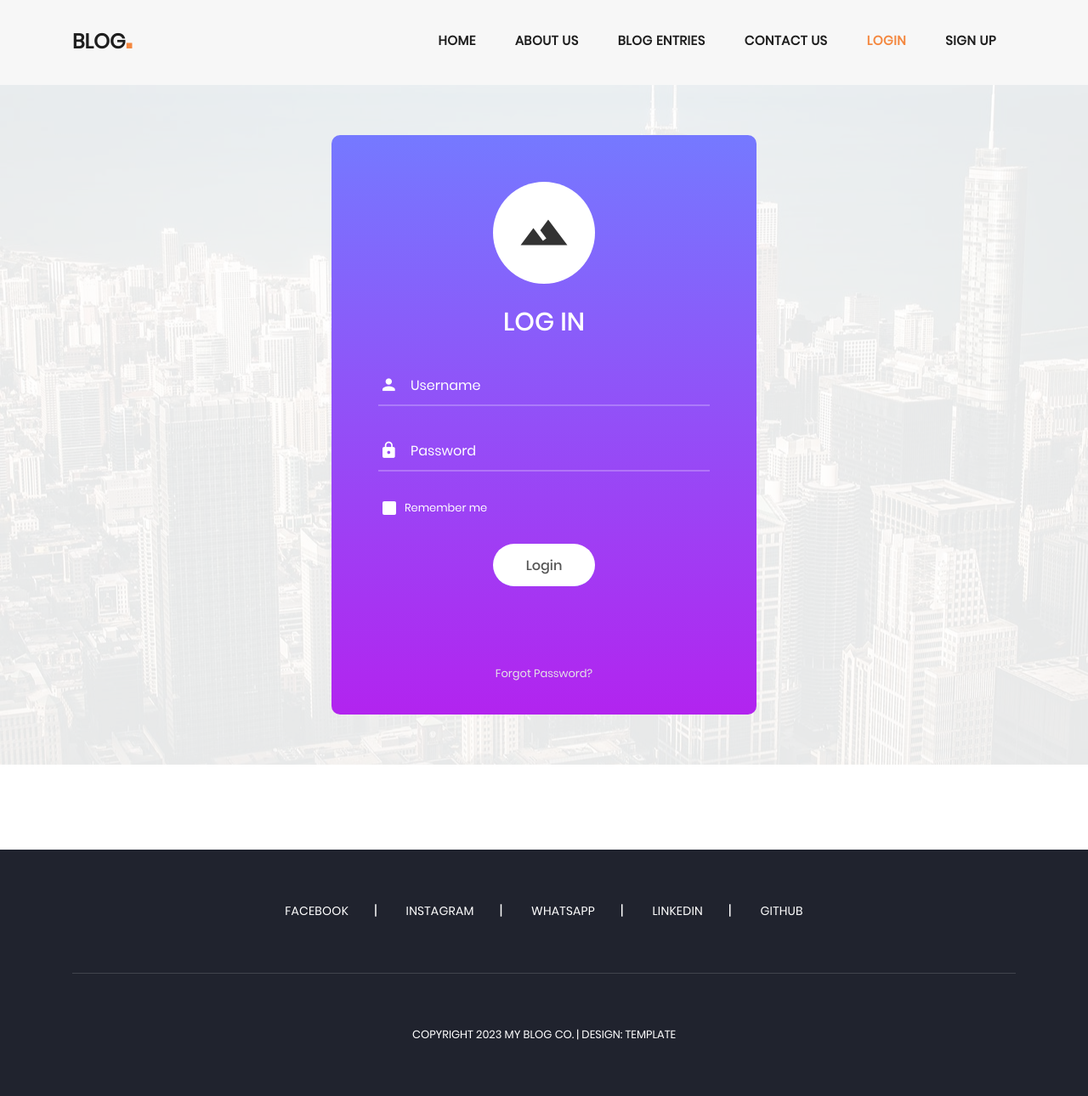
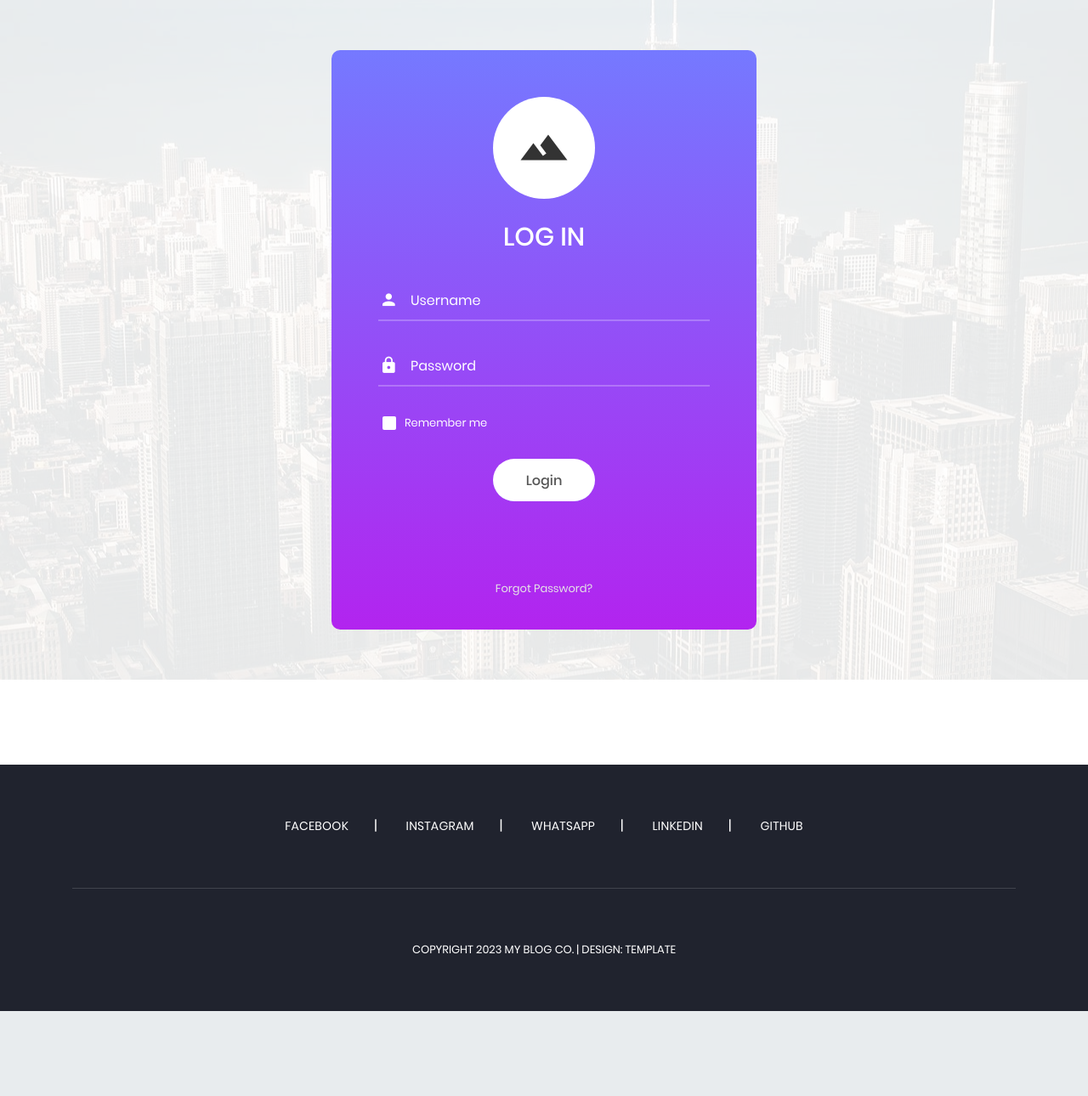
Before and after one commit to RufetYusubov/blogproject, a Django app: page /account/login/ in a window 1280 px wide. Shown: the whole page at 85% size. After the commit the page ends 1190 px from the top, so only its background shows below. Run offline with Django 4.2, Linux system fonts and the light colour scheme; some libraries are stand-ins or nearby versions.

Commit message:
loginle giris

```diff
--- a/BlogApp/models.py
+++ b/BlogApp/models.py
@@ -43,7 +43,7 @@ class CommentModel(models.Model):
         ordering = ("id",)
 
     def __str__(self):
-        return self.user.username + " " + str(self.id)
+        return self.name +" "+ self.surname+" " + str(self.id)
 
 class AboutModel(models.Model):
     name = models.TextField()
--- a/BlogApp/urls.py
+++ b/BlogApp/urls.py
@@ -2,7 +2,6 @@ from django.urls import path
 from BlogApp import views
 
 urlpatterns = [
-    path('home/', views.HomeView.as_view(), name="index"),
     path('category/<int:id>/',views.CategoryView.as_view(),name="categorylink"),
     path('tagcloud/<int:id>/',views.TagCloudView.as_view(),name="tagcloud"),
     path('blogentrie/',views.BlogView.as_view(),name = "blog" ),
--- a/BlogApp/views.py
+++ b/BlogApp/views.py
@@ -2,11 +2,15 @@ from django.shortcuts import render,redirect
 from BlogApp.models import BlogModel,CategoryModel,TagCloudModel,CommentModel,AboutModel
 from django.views.generic import View
 
+
 class HomeView(View):
     def get(self,request,*args,**kwargs):
+        if not request.user.is_authenticated:
+            return redirect("login")
         blogs = BlogModel.objects.order_by("-id")[:3]
         categories = CategoryModel.objects.all()
         tagclouds = TagCloudModel.objects.all()
+
 
         context = {
             'blogs' : blogs,
--- a/blog/urls.py
+++ b/blog/urls.py
@@ -18,9 +18,11 @@ from django.contrib import admin
 from django.urls import path, include
 from django.conf.urls.static import static
 from django.conf import settings
+from BlogApp import views
 
 urlpatterns = [
     path('admin/', admin.site.urls),
+    path('', views.HomeView.as_view(), name="index"),
     path('blog/',include('BlogApp.urls')),
     path('account/',include('account.urls')),
     path('api-auth',include('rest_framework.urls')),
--- a/templates/blog.html
+++ b/templates/blog.html
@@ -5,7 +5,7 @@ Blog Entries
 
 {% block header %}
 
-<header class="" style="position: relative; bottom:0;">
+<header class="">
   <nav class="navbar navbar-expand-lg">
     <div class="container">
       <a class="navbar-brand" href="{% url 'index' %}"><h2>Blog<em>.</em></h2></a>
--- a/templates/contact.html
+++ b/templates/contact.html
@@ -6,7 +6,7 @@ contact
 
 {% block header %}
 
-<header class="" style="position: relative; bottom:0;">
+<header class="">
   <nav class="navbar navbar-expand-lg">
     <div class="container">
       <a class="navbar-brand" href="{% url 'index' %}"><h2>Blog<em>.</em></h2></a>
--- a/templates/index.html
+++ b/templates/index.html
@@ -4,7 +4,7 @@
 
 {% block header %}
 
-<header class="" style="position: relative; bottom:0;">
+<header class="">
   <nav class="navbar navbar-expand-lg">
     <div class="container">
       <a class="navbar-brand" href="{% url 'index' %}"><h2>Blog<em>.</em></h2></a>
@@ -67,7 +67,7 @@
                 <a href="{% url 'post-details' blog.id %}"><h4>{{ blog.name }}</h4></a>
                 <ul class="post-info">
                   <li><a href="#">{{ blog.user.username }}</a></li>
-                  <li><a href="#">{{ blog.pub_date }}</a></li>
+                  <li><a href="#">{{ blog.pub_date }}</li></li>
                   <li><a href="#">Comments {{ blog.blog_comments | length }}</a></li>
                 </ul>
               </div>
--- a/templates/login.html
+++ b/templates/login.html
@@ -25,54 +25,6 @@
 	<link rel="stylesheet" type="text/css" href="{% static 'css/main.css' %}">
 <!--===============================================================================================-->
 {% endblock %}
-
-{% block header %}
-
-<header class="" style="position: relative; bottom:0;">
-  <nav class="navbar navbar-expand-lg">
-    <div class="container">
-      <a class="navbar-brand" href="{% url 'index' %}"><h2>Blog<em>.</em></h2></a>
-      <button class="navbar-toggler" type="button" data-toggle="collapse" data-target="#navbarResponsive" aria-controls="navbarResponsive" aria-expanded="false" aria-label="Toggle navigation">
-        <span class="navbar-toggler-icon"></span>
-      </button>
-      <div class="collapse navbar-collapse" id="navbarResponsive">
-        <ul class="navbar-nav ml-auto">
-          <li class="nav-item ">
-            <a class="nav-link" href="{% url 'index' %}">Home
-            </a>
-          </li>
-          <li class="nav-item">
-            <a class="nav-link" href="{% url 'about' %}">About Us</a>
-          </li>
-          <li class="nav-item">
-            <a class="nav-link" href="{% url 'blog' %}">Blog Entries</a>
-          </li>
-          <li class="nav-item">
-            <a class="nav-link" href="{% url 'contact' %}">Contact Us</a>
-          </li>
-        {% if not request.user.is_authenticated %}
-          <li class="nav-item">
-            <a class="nav-link active" href="{% url 'login' %}">Login
-				<span class="sr-only">(current)</span>
-			</a>
-          </li>
-          <li class="nav-item">
-            <a class="nav-link" href="{% url 'signup' %}">Sign Up</a>
-          </li>
-        {% else %}
-          <li class="nav-item">
-            <a class="nav-link" href="{% url 'logout' %}">Logout</a>
-          </li>
-        {% endif %}
-        </ul>
-      </div>
-    </div>
-  </nav>
-</header>
-
-
-{% endblock %}
-
 {% block content %}
 <body>
 
--- a/templates/post-details.html
+++ b/templates/post-details.html
@@ -5,7 +5,7 @@ Details
 
 {% block header %}
 
-<header class="" style="position: relative; bottom:0;">
+<header class="">
   <nav class="navbar navbar-expand-lg">
     <div class="container">
       <a class="navbar-brand" href="{% url 'index' %}"><h2>Blog<em>.</em></h2></a>
--- a/templates/tagcloud.html
+++ b/templates/tagcloud.html
@@ -5,7 +5,7 @@ Blog Entries
 
 {% block header %}
 
-<header class="" style="position: relative; bottom:0;">
+<header class="">
   <nav class="navbar navbar-expand-lg">
     <div class="container">
       <a class="navbar-brand" href="{% url 'index' %}"><h2>Blog<em>.</em></h2></a>
```
Also changed, not shown: templates/about.html (+44 -0 lines), db.sqlite3, media/posters/Gladiator-800x600.jpg (added).
